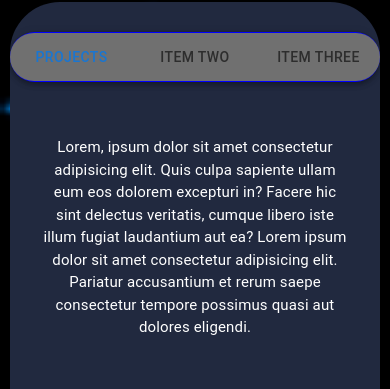
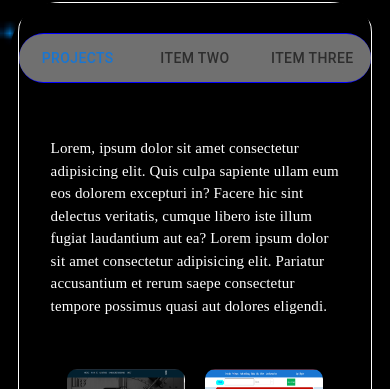
Before and after one commit to SHPrince1/react-portfolio, a React (Create React App) app: page / in a window 390 px wide. Shown: the part 1346-1735 px from the top of the page. Built offline with nearby package versions, Linux system fonts and the light colour scheme.

Commit message:
CSS adjusted

```diff
--- a/src/styles/custab.module.css
+++ b/src/styles/custab.module.css
@@ -16,9 +16,10 @@
 
 
 .boxDiv{
-    background-color:#21293f !important;
+    background-color:#000 !important;
+    border: 1px solid #fff;
     border-radius: 50px;
-    width: 95%;
+    width: 90%;
     margin: 50px auto;
     margin-top: 18px !important;
     /*position: absolute;
@@ -115,7 +116,7 @@
 
     .boxDiv{
         /* background-color:#112112 !important; */
-        width: 100% !important;
+        width: 95% !important;
         border-radius: 30px;
         margin-top: 0px !important;
         /* position: absolute; */
@@ -154,7 +155,7 @@
     }
     .test{
         overflow: hidden;
-        background-color: #21293f;
+        background-color: #000;
         /* border: 1px solid red; */
     }
   }
--- a/src/styles/project.module.css
+++ b/src/styles/project.module.css
@@ -54,7 +54,8 @@
       /* border: 1px solid red; */
         width: 350px;
         margin-top: 0;
-        /* text-align: left; */
+        text-align: start;
+        font-family: poppins;
     }
 
 
--- a/src/styles/projectcard.module.css
+++ b/src/styles/projectcard.module.css
@@ -125,7 +125,7 @@ h1,h2, h3, h4, h5, h6, p{
       flex-direction: column;
       justify-content: center;
       align-items: center;
-      margin: -200px 0px;}
+      margin: -145px 0px;}
 
     .descriptionDiv .description{
 
@@ -134,8 +134,8 @@ h1,h2, h3, h4, h5, h6, p{
    }
 
     .pImage{
-        width: 126px;
-        height: 200px;
+        width: 118px;
+        height: 140px;
         border-radius: 10px ;
         -webkit-border-radius: 10px ;
         -moz-border-radius: 10px ;
```
